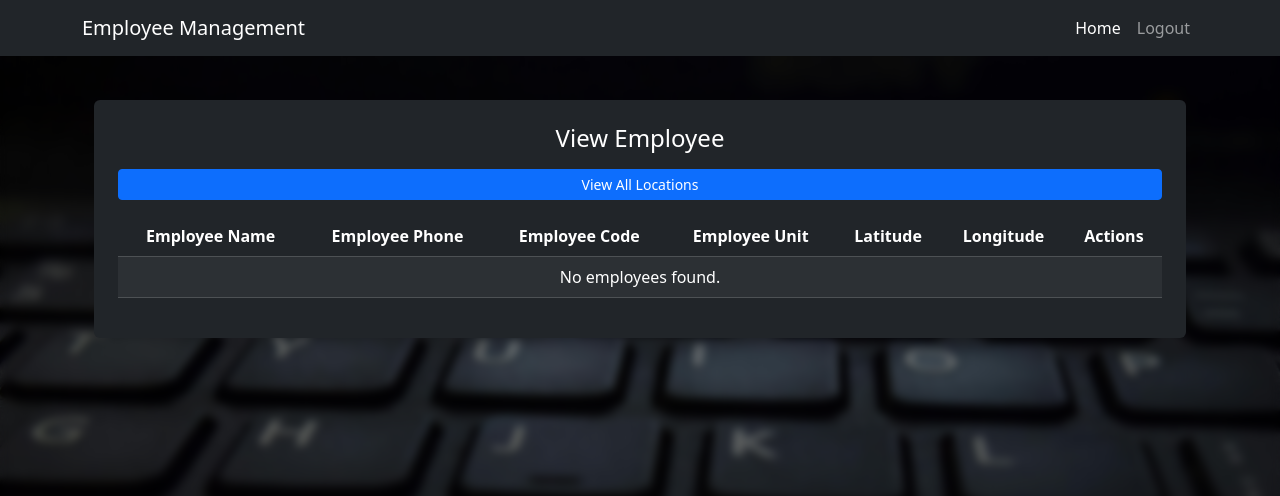
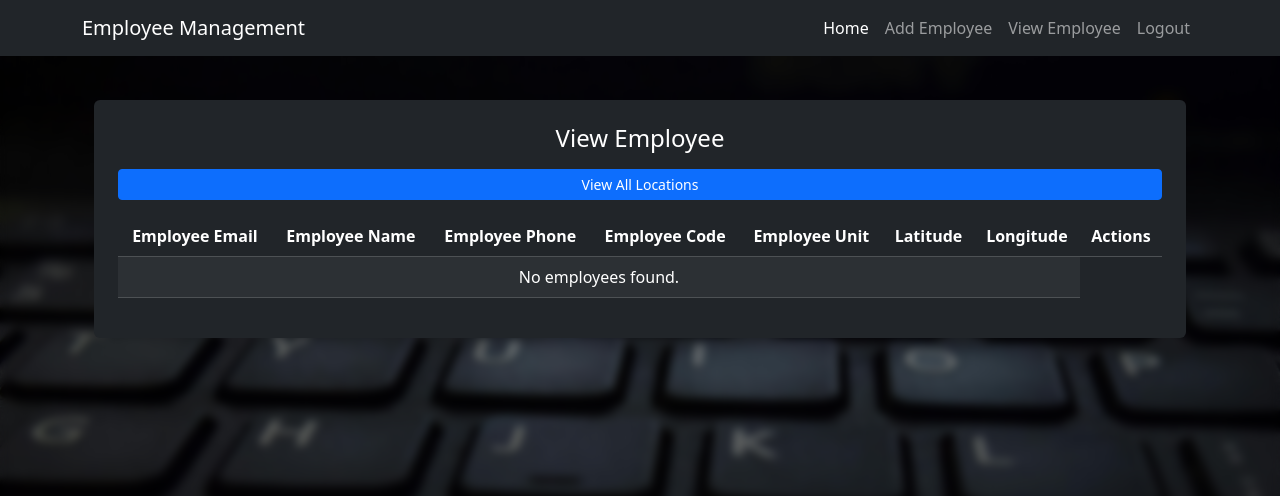
Before and after one commit to shrmsarthak/EmployeeManagementSystemAdmin, a Flask app: page /view_employee in a window 1280 px wide. Shown: the top 496 px of the page. Run offline with Flask 3, Linux system fonts and the light colour scheme; the visitor is signed in with stand-in values (Sample User, id 1); data that the repository does not hold is empty; parts of the project's set-up code (start-up, migrations or seed data) failed here and were passed over; some libraries are stand-ins or nearby versions.

Commit message:
email added

```diff
--- a/app.py
+++ b/app.py
@@ -61,6 +61,7 @@ def add_employee():
         return redirect(url_for('admin'))
 
     if request.method == 'POST':
+        employee_email = request.form['email']
         employee_name = request.form['name']
         employee_phone = request.form['phone']
         employee_code = request.form['employeecode']
@@ -70,6 +71,7 @@ def add_employee():
 
 
         new_employee = {
+            'email': employee_email,
             'name': employee_name,
             'phone': employee_phone,
             'employee_code': employee_code,
@@ -79,7 +81,7 @@ def add_employee():
         }
 
         try:
-            ref = db.reference(f'/employees/{employee_phone}')
+            ref = db.reference(f'/employees/{employee_email.split("@")[0]}')
             existing_employee = ref.get()  # Check if employee already exists
 
             if existing_employee:
@@ -107,13 +109,13 @@ def view_employee():
     # Pass employee data to the template
     return render_template('view_employee.html', employees=employees)
 
-@app.route('/delete_employee/<phone>', methods=['POST'])
-def delete_employee(phone):
+@app.route('/delete_employee/<email>', methods=['POST'])
+def delete_employee(email):
     if 'logged_in' not in session:
         return redirect(url_for('admin'))
 
     try:
-        ref = db.reference(f'/employees/{phone}')
+        ref = db.reference(f'/employees/{email}')
         if ref.get():
             ref.delete()
             flash('Employee deleted successfully!', 'success')
@@ -130,12 +132,12 @@ def view_location(latitude, longitude):
         return redirect(url_for('admin'))
     return render_template('view_location.html', latitude=latitude, longitude=longitude, api_key=google_maps_api_key)
 
-@app.route('/edit_employee/<phone>', methods=['GET', 'POST'])
-def edit_employee(phone):
+@app.route('/edit_employee/<email>', methods=['GET', 'POST'])
+def edit_employee(email):
     if 'logged_in' not in session:
         return redirect(url_for('admin'))
 
-    ref = db.reference(f'/employees/{phone}')
+    ref = db.reference(f'/employees/{email}')
     employee = ref.get()
 
     if not employee:
@@ -145,6 +147,7 @@ def edit_employee(phone):
     if request.method == 'POST':
         # Get updated details from the form
         updated_employee = {
+            'email': request.form['email'],
             'name': request.form['name'],
             'phone': request.form['phone'],
             'employee_code': request.form['employeecode'],
--- a/templates/add_employee.html
+++ b/templates/add_employee.html
@@ -10,6 +10,10 @@
                 </div>
                 <div class="card-body">
                     <form method="POST">
+                        <div class="mb-3">
+                            <label for="email" class="form-label">Employee Email</label>
+                            <input type="email" class="form-control" id="email" name="email" required>
+                        </div>
                         <div class="mb-3">
                             <label for="name" class="form-label">Employee Name</label>
                             <input type="text" class="form-control" id="name" name="name" required>
--- a/templates/base.html
+++ b/templates/base.html
@@ -66,17 +66,16 @@
                     <li class="nav-item">
                         <a class="nav-link active" href="/dashboard">Home</a>
                     </li>
-                    <!-- <li class="nav-item">
-                        <a class="nav-link" href="#">About</a>
-                    </li> -->
-                    <!-- {% if 'logged_in' not in session %}
-                    <li class="nav-item dropdown">
-                        <a class="nav-link dropdown-toggle" href="#" data-bs-toggle="dropdown">Sign Up</a>
-                    </li>
-                    <li class="nav-item dropdown">
-                        <a class="nav-link dropdown-toggle" href="#" data-bs-toggle="dropdown">Login</a>
-                    </li>
-                    {% endif %} -->
+
+                    {% if 'logged_in' in session %}
+                        <li class="nav-item">
+                            <a class="nav-link" href="/add_employee">Add Employee</a>
+                        </li>
+                        <li class="nav-item">
+                            <a class="nav-link" href="/view_employee">View Employee</a>
+                        </li>
+                    {% endif %}
+
                     {% if 'logged_in' in session %}
                     <li class="nav-item">
                         <a class="nav-link" href="{{ url_for('logout') }}">Logout</a>
--- a/templates/view_employee.html
+++ b/templates/view_employee.html
@@ -15,6 +15,7 @@
 
                     <thead>
                         <tr>
+                            <th>Employee Email</th>
                             <th>Employee Name</th>
                             <th>Employee Phone</th>
                             <th>Employee Code</th>
@@ -26,8 +27,9 @@
                     </thead>
                     <tbody>
                         {% if employees %}
-                        {% for phone, employee in employees.items() %}
+                        {% for email, employee in employees.items() %}
                         <tr>
+                            <td>{{ employee.email }}</td>
                             <td>{{ employee.name }}</td>
                             <td>{{ employee.phone }}</td>
                             <td>{{ employee.employee_code }}</td>
@@ -36,7 +38,7 @@
                             <td>{{ employee.employee_longitude }}</td>
                             <td>
                                 <!-- Delete Button -->
-                                <button class="btn btn-danger btn-sm" onclick="confirmDelete('{{ phone }}')">
+                                <button class="btn btn-danger btn-sm" onclick="confirmDelete('{{ email }}')">
                                     Delete
                                 </button>
 
@@ -47,12 +49,12 @@
                                 </a>
 
                                 <!-- Edit Button -->
-                                <a href="{{ url_for('edit_employee', phone=phone) }}" class="btn btn-warning btn-sm">
+                                <a href="{{ url_for('edit_employee', email=email) }}" class="btn btn-warning btn-sm">
                                     Edit
                                 </a>
 
-                                <form id="deleteForm-{{ phone }}" method="POST"
-                                    action="{{ url_for('delete_employee', phone=phone) }}" style="display: none;">
+                                <form id="deleteForm-{{ email }}" method="POST"
+                                    action="{{ url_for('delete_employee', email=email) }}" style="display: none;">
                                 </form>
                             </td>
                         </tr>
@@ -71,7 +73,7 @@
 
 <!-- SweetAlert for Delete Confirmation -->
 <script>
-    function confirmDelete(phone) {
+    function confirmDelete(email) {
         Swal.fire({
             title: 'Are you sure?',
             text: "This action cannot be undone!",
@@ -82,7 +84,7 @@
             confirmButtonText: 'Yes, delete it!'
         }).then((result) => {
             if (result.isConfirmed) {
-                document.getElementById(`deleteForm-${phone}`).submit();
+                document.getElementById(`deleteForm-${email}`).submit();
             }
         });
     }
```
